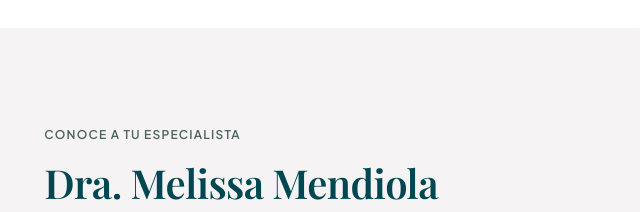
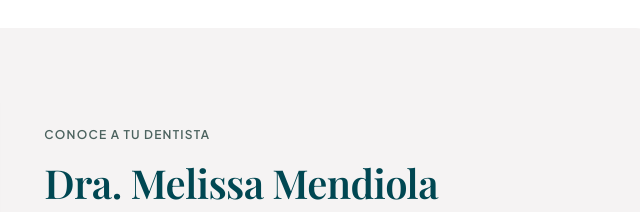
Before and after one commit to Luk-Blue22/dra-melissa-mendiola, a plain HTML site: page index.html in a window 1280 px wide. Shown: the part 1660-1872 px from the top of the page, 533-1173 px from the left. Drawn offline with nearby package versions, Linux system fonts and the light colour scheme; a web font is replaced by a local one.

Commit message:
Neutraliza 'especialista' (no confirmado en datos del negocio)
Co-Authored-By: Claude Sonnet 5.5 <noreply@anthropic.com>

```diff
--- a/index.html
+++ b/index.html
@@ -240,7 +240,7 @@
 </div>
 <!-- Text Column (7 Cols) -->
 <div class="md:col-span-7 flex flex-col items-start gap-4">
-<span class="font-label-sm text-label-sm uppercase tracking-widest text-secondary font-semibold">Conoce a tu especialista</span>
+<span class="font-label-sm text-label-sm uppercase tracking-widest text-secondary font-semibold">Conoce a tu dentista</span>
 <h2 class="font-headline-lg text-headline-lg text-primary">
               Dra. Melissa Mendiola
             </h2>
```
